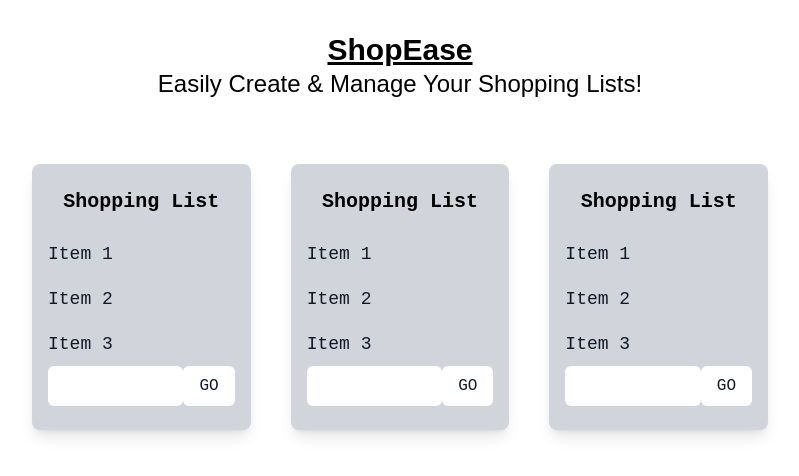
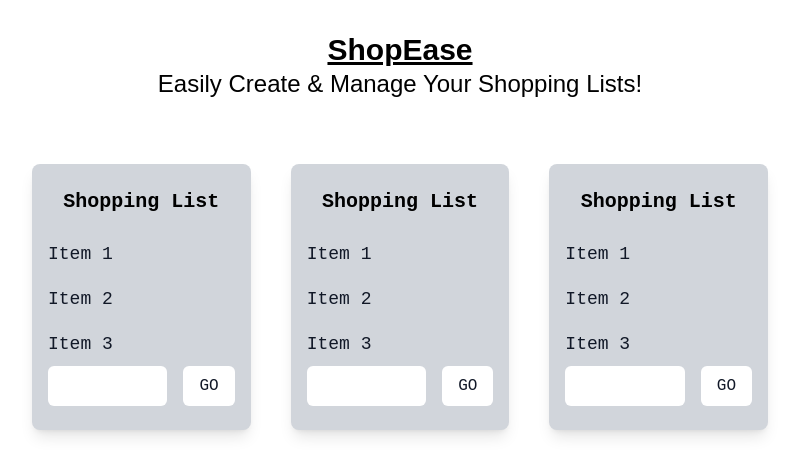
Before and after one commit to emelyn-barrientos/shopease-list-coding-challenge, a React (Create React App) app: page / in a window 1280 px wide. Shown: the top 476 px of the page, without its empty margins (240-1039 px from the left). Built offline with nearby package versions, Linux system fonts and the light colour scheme; a web font is replaced by a local one.

Commit message:
Add margin right to input class

```diff
--- a/src/components/AddItemForm.jsx
+++ b/src/components/AddItemForm.jsx
@@ -20,7 +20,7 @@ function AddItemForm(props) {
           type="text"
           value={newItem}
           onChange={handleNewItemChange}
-          className="w-full rounded-md border-gray-300 px-3 py-2 focus:outline-none focus:ring-2 focus:ring-blue-400"
+          className="w-full rounded-md border-gray-300 px-3 py-2 focus:outline-none focus:ring-2 focus:ring-blue-400 mr-4"
         />
         <button
           type="submit"
```
